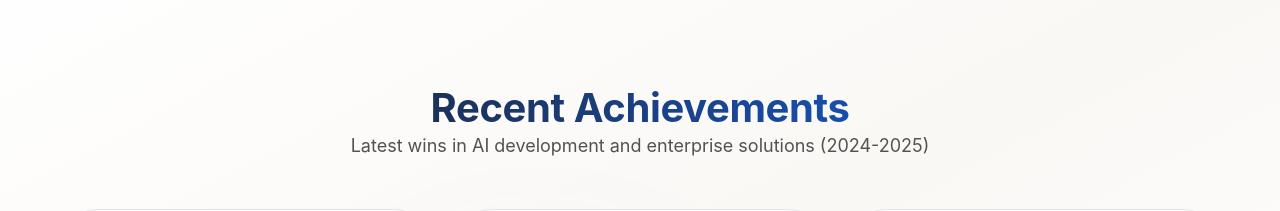
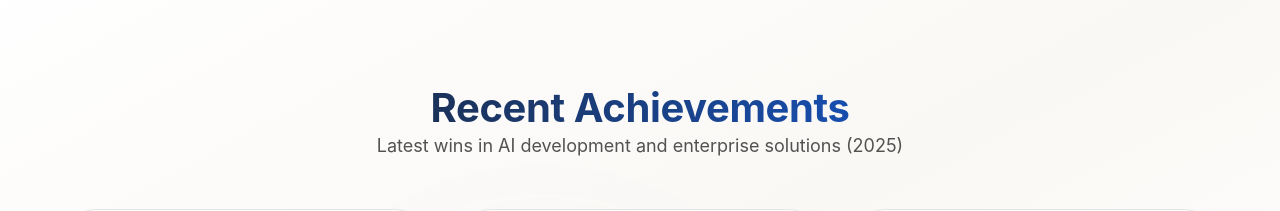
Before and after one commit to nkulavic/nickkulavic.ai, a Next.js app: page / in a window 1280 px wide. Shown: the part 1400-1611 px from the top of the page. Built offline with nearby package versions, Linux system fonts and the light colour scheme.

Commit message:
Fix dates in Recent Achievements section
Updated achievement dates from 2024 to 2025 to accurately reflect
when work was done at Take3Tech (started March 2025).

```diff
--- a/src/app/page.tsx
+++ b/src/app/page.tsx
@@ -237,7 +237,7 @@ export default function Home() {
               Recent Achievements
             </motion.h2>
             <p className="text-body-lg text-gray-600">
-              Latest wins in AI development and enterprise solutions (2024-2025)
+              Latest wins in AI development and enterprise solutions (2025)
             </p>
           </motion.div>
 
@@ -247,21 +247,21 @@ export default function Home() {
                 icon: '🚀',
                 title: 'Launched LoanMaps',
                 description: 'Enterprise loan origination system serving 500+ loan officers with AI-powered document processing',
-                date: '2024',
+                date: '2025',
                 metrics: ['500+ users', '99.9% uptime', 'SOC 2']
               },
               {
                 icon: '⚡',
                 title: 'Built RuleTool AI',
                 description: 'Achieved 80% faster PDF processing with AWS Bedrock and Claude AI for mortgage lending rules',
-                date: '2024',
+                date: '2025',
                 metrics: ['80% faster', '98% accuracy', 'Real-time']
               },
               {
                 icon: '🛡️',
                 title: 'SOC 2 Compliance',
                 description: 'Architected and achieved full SOC 2 compliance for enterprise mortgage platform with zero breaches',
-                date: '2024',
+                date: '2025',
                 metrics: ['Zero breaches', 'Enterprise-grade', 'First audit']
               }
             ].map((achievement, idx) => (
```
